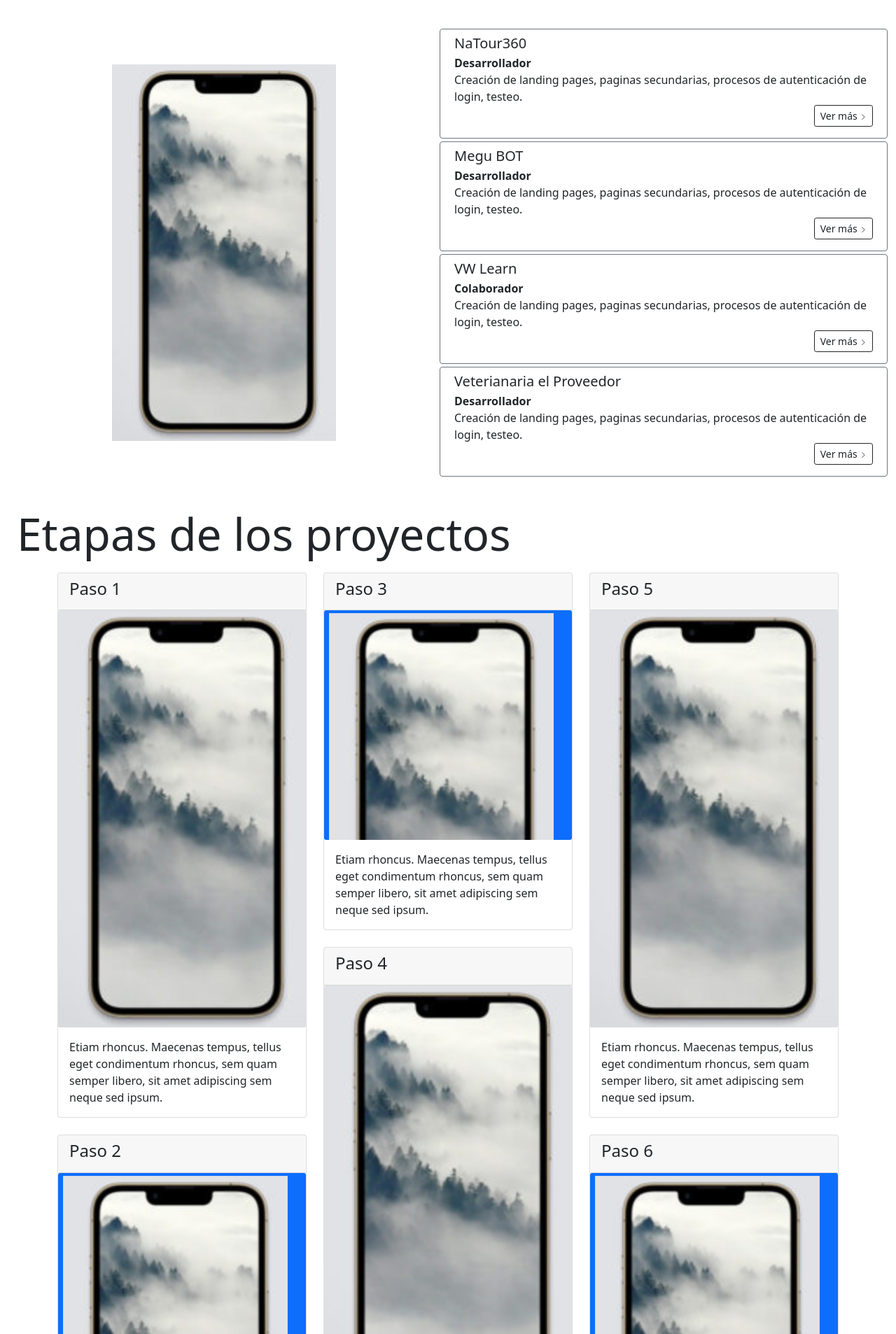
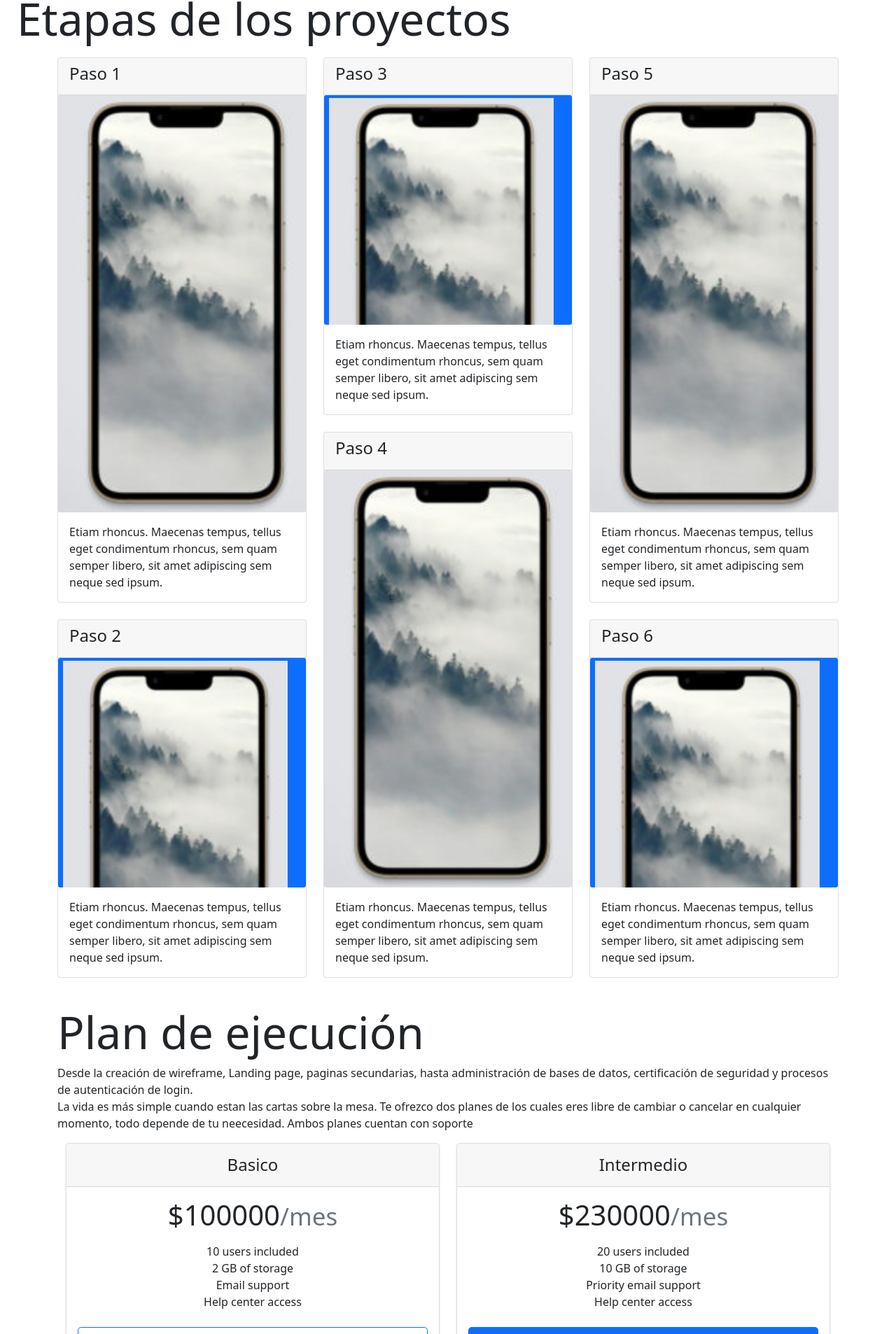
Before and after one commit to fradniev/portfolioNat, a website: page public/index.html in a window 1280 px wide. Shown: the part 894-2800 px from the top of the page at 70% size. Drawn offline with nearby package versions, Linux system fonts and the light colour scheme.

Commit message:
fixed resolution and added to index

```diff
--- a/public/index.html
+++ b/public/index.html
@@ -61,25 +61,25 @@
               </div>
             </nav>
         </header>
-
-       <div class="">
+<!--
+       <div>
             <div class="container d-flex flex-column jarallax" style="min-height: 46rem; background: url('/images/bg/bg_10.svg') center center no-repeat;">
               <div class="row my-auto">
                 <div class="col-lg-5 my-auto pt-16 pb-6 pt-lg-8 pb-lg-0 mr-auto">
-                  <h1 class="display-3 mb-2">I <span id="typed"></span>&nbsp;
+                  <h1 class="display-3 mb-2">I <span id="typed"></span><!--&nbsp;
                     <br>MONCAS</h1>
                   <p class="lead mb-5">¡Hola!, soy Natalia Monsalve Castro una persona realista con los pies bien puestos en la tierra, pero eso no me quita la perspectiva de ver, desear, pensar y crear cosas fantásticas. Siempre veo las cosas desde los distintos ángulos.</p>
-                  <div class="mb-5"><a class="btn rounded-pill btn-secondary px-4" href="/cv">Ver CV <i class="bi bi-chevron-right"></i></a></div><span class="text-warning small"><i class="fas fa-star mr-1"></i><i class="fas fa-star mr-1"></i><i class="fas fa-star mr-1"></i><i class="fas fa-star mr-1"></i><i class="fas fa-star mr-2"></i></span>              </div>
-                <div class="col-lg-6 col-md-12 ml-auto d-flex justify-content-center align-items-center position-relative d-lg-flex d-xl-flex" style="min-height: 46rem;" data-aos="fade-up"><img class="fixed-bottom position-absolute fixed- w-100" style="left:unset;bottom:unset;top:unset;right:-20%;" alt="Banner" src="/images/banner_1.png"></div>
+                  <div class="mb-5"><a class="btn rounded-pill btn-secondary px-4" href="https://themes.getbootstrap.com/product/replacer-2/">Ver CV <i class="bi bi-chevron-right"></i></a></div><span class="text-warning small"><i class="fas fa-star mr-1"></i><i class="fas fa-star mr-1"></i><i class="fas fa-star mr-1"></i><i class="fas fa-star mr-1"></i><i class="fas fa-star mr-2"></i></span>              </div>
+                <div class="col-lg-6 col-md-12 ml-auto d-none d-lg-block d-xl-block" style="min-height: 46rem;" data-aos="fade-up"><img class="fixed-bottom position-absolute" alt="Banner" src="/images/banner-01.png" width="1240"></div>
               </div>
             </div>
-
+          -->
 
             <div id="proyecto" class=" my-2 mb-3">
               <h1 class="display-3 mb-3 ms-4">Proyectos</h1>
               <div class="row g-0 position-relative">
                 <div class="col-md-6 mb-md-0 p-md-4 align-self-center">
-                  <img src="/images/p1.png" class="mx-auto d-block" style="max-width: 320px;"alt="...">
+                  <img src="/images/pd-img/p_bot.png" class="mx-auto d-block" style="max-width: 320px;"alt="...">
                 </div>
                 <div class="col-md-6 p-4 ps-md-0 align-self-center">
                   <div class="row card border-secondary p-2 my-1">
@@ -100,14 +100,14 @@
                               <div class="modal-body">
                                 <div class="row g-0">
                                   <div class="col-md-4">
-                                    <img src="images/p1.png" class="img-fluid rounded-start" alt="...">
+                                    <img src="/images/pd-img/d_nat.png" class="img-fluid rounded-start" alt="...">
                                   </div>
                                   <div class="col-md-8 align-self-center">
                                     <div class="ms-3">
                                       <h5 class="">NaTour360</h5>
                                       <p class="mb-1">This is a wider card with supporting text below as a natural lead-in to additional content. This content is a little bit longer.</p>
                                       <p class="mb-3"><small class="text-muted">Last updated 3 mins ago</small></p>
-                                      <a href="https://vwlearn.com" target="_blank" class="link-light rounded-pill bg-dark text-end px-3 py-2">Visitar<i class="bi bi-chevron-right"style="font-size: 0.6rem;"></i></a>
+                                      <a href="https://natour360.com" target="_blank" class="link-light rounded-pill bg-dark text-end px-3 py-2">Visitar<i class="bi bi-chevron-right"style="font-size: 0.6rem;"></i></a>
                                       </div>
                                   </div>
                                 </div>
@@ -134,14 +134,14 @@
                                 <div class="modal-body">
                                   <div class="row g-0">
                                     <div class="col-md-4">
-                                      <img src="images/p1.png" class="img-fluid rounded-start" alt="...">
+                                      <img src="images/pd-img/d_bot.png" class="img-fluid rounded-start" alt="...">
                                     </div>
                                     <div class="col-md-8 align-self-center">
                                       <div class="ms-3">
                                         <h5 class="">Megu BOT</h5>
                                         <p class="mb-1">This is a wider card with supporting text below as a natural lead-in to additional content. This content is a little bit longer.</p>
                                         <p class="mb-3"><small class="text-muted">Last updated 3 mins ago</small></p>
-                                        <a href="https://vwlearn.com" target="_blank" class="link-light rounded-pill bg-dark text-end px-3 py-2">Visitar<i class="bi bi-chevron-right"style="font-size: 0.6rem;"></i></a>
+                                        <a href="https://github.com/NachABR/MeguRobot" target="_blank" class="link-light rounded-pill bg-dark text-end px-3 py-2">Visitar<i class="bi bi-chevron-right"style="font-size: 0.6rem;"></i></a>
                                       </div>
                                     </div>
                                   </div>
@@ -168,7 +168,7 @@
                                 <div class="modal-body">
                                   <div class="row g-0">
                                     <div class="col-md-4">
-                                      <img src="images/p1.png" class="img-fluid rounded-start" alt="...">
+                                      <img src="images/pd-img/d_vwl.png" class="img-fluid rounded-start" alt="...">
                                     </div>
                                     <div class="col-md-8 align-self-center">
                                       <div class="ms-3">
@@ -186,7 +186,7 @@
 
 
                   <div class="row card border-secondary p-2 my-1">
-                    <h5 class="mb-1 rounded border-2 border-secondary border-1">Veterianaria el Proveedor</h5>
+                    <h5 class="mb-1 rounded border-2 border-secondary border-1">Gata Flora</h5>
                     <p class="fw-bold mb-0">Desarrollador</p>
                     <p class="mb-0">Creación de landing pages, paginas secundarias, procesos de autenticación de login, testeo.</p>
                     <div class="d-md-flex justify-content-md-end mb-2">
@@ -203,14 +203,14 @@
                                 <div class="modal-body">
                                   <div class="row g-0">
                                     <div class="col-md-4">
-                                      <img src="images/p1.png" class="img-fluid rounded-start" alt="...">
+                                      <img src="images/pd-img/d_cat.png" class="img-fluid rounded-start" alt="...">
                                     </div>
                                     <div class="col-md-8 align-self-center">
                                       <div class="ms-3">
-                                        <h5 class="">Veterianaria el Proveedor</h5>
+                                        <h5 class="">Gata Flora</h5>
                                         <p class="mb-1">This is a wider card with supporting text below as a natural lead-in to additional content. This content is a little bit longer.</p>
                                         <p class="mb-3"><small class="text-muted">Last updated 3 mins ago</small></p>
-                                        <a href="https://vwlearn.com" target="_blank" class="link-light rounded-pill bg-dark text-end px-3 py-2">Visitar<i class="bi bi-chevron-right"style="font-size: 0.6rem;"></i></a>
+                                        <a href="https://lagataflora.com" target="_blank" class="link-light rounded-pill bg-dark text-end px-3 py-2">Visitar<i class="bi bi-chevron-right"style="font-size: 0.6rem;"></i></a>
                                       </div>
                                     </div>
                                   </div>
@@ -321,8 +321,11 @@
 
             <div id="plan" class="container ">
               <h1 class="display-3 mb-2">Plan de ejecución</h1>
-              <p>BLbla paraba ba contrato, servicios, ajustes. Tal, tal</p>
-              <div class="container">
+              <p>Desde la creación de wireframe, Landing page, paginas secundarias, hasta administración de bases de datos, certificación de seguridad y procesos de autenticación de login.
+                <br>
+                La vida es más simple cuando estan las cartas sobre la mesa. Te ofrezco dos planes de los cuales eres libre de cambiar o cancelar en cualquier momento, todo depende de tu neecesidad.
+              Ambos planes cuentan con soporte</p>
+               <div class="container">
                 <div class="row row-cols-1 row-cols-md-2 mb-2 text-center">
                   <div class="col">
                     <div class="card mb-4 rounded-3 shadow-sm">
@@ -330,14 +333,14 @@
                         <h4 class="my-0 fw-normal">Basico</h4>
                       </div>
                       <div class="card-body">
-                        <h1 class="card-title pricing-card-title">$0<small class="text-muted fw-light">/mo</small></h1>
+                        <h1 class="card-title pricing-card-title">$100000<small class="text-muted fw-light">/mes</small></h1>
                         <ul class="list-unstyled mt-3 mb-4">
                           <li>10 users included</li>
                           <li>2 GB of storage</li>
                           <li>Email support</li>
                           <li>Help center access</li>
                         </ul>
-                        <button type="button" class="w-100 btn btn-lg btn-outline-primary">Sign up for free</button>
+                        <button type="button" class="w-100 btn btn-lg btn-outline-primary">Adquir</button>
                       </div>
                     </div>
                   </div>
@@ -347,14 +350,14 @@
                         <h4 class="my-0 fw-normal">Intermedio</h4>
                       </div>
                       <div class="card-body">
-                        <h1 class="card-title pricing-card-title">$15<small class="text-muted fw-light">/mo</small></h1>
+                        <h1 class="card-title pricing-card-title">$230000<small class="text-muted fw-light">/mes</small></h1>
                         <ul class="list-unstyled mt-3 mb-4">
                           <li>20 users included</li>
                           <li>10 GB of storage</li>
                           <li>Priority email support</li>
                           <li>Help center access</li>
                         </ul>
-                        <button type="button" class="w-100 btn btn-lg btn-primary">Get started</button>
+                        <button type="button" class="w-100 btn btn-lg btn-primary">Adquir</button>
                       </div>
                     </div>
                   </div>
```
Also changed, not shown: public/images/d_bot.png, public/images/d_cat.png, public/images/d_nat.png, public/images/d_vwl.png.
